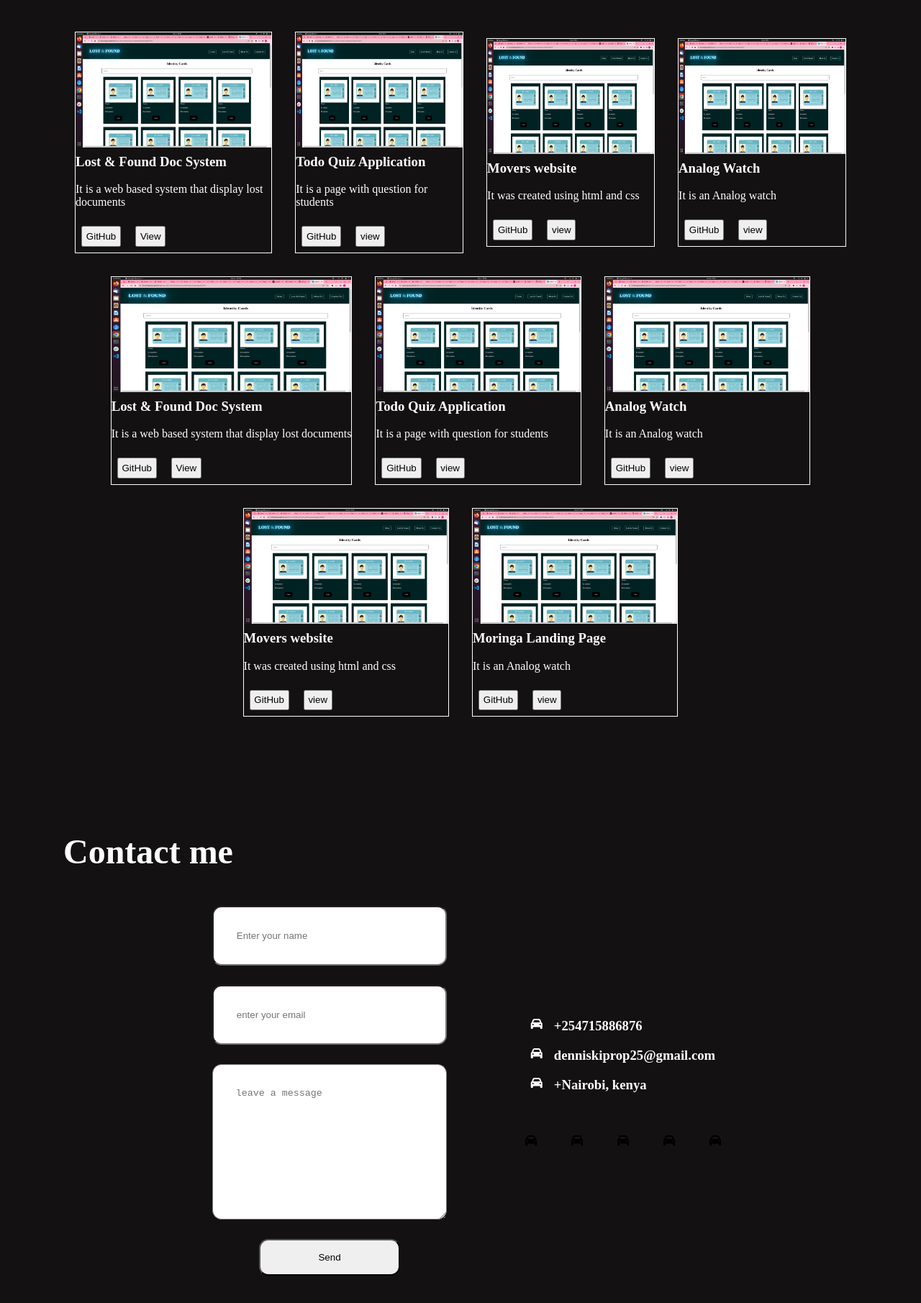
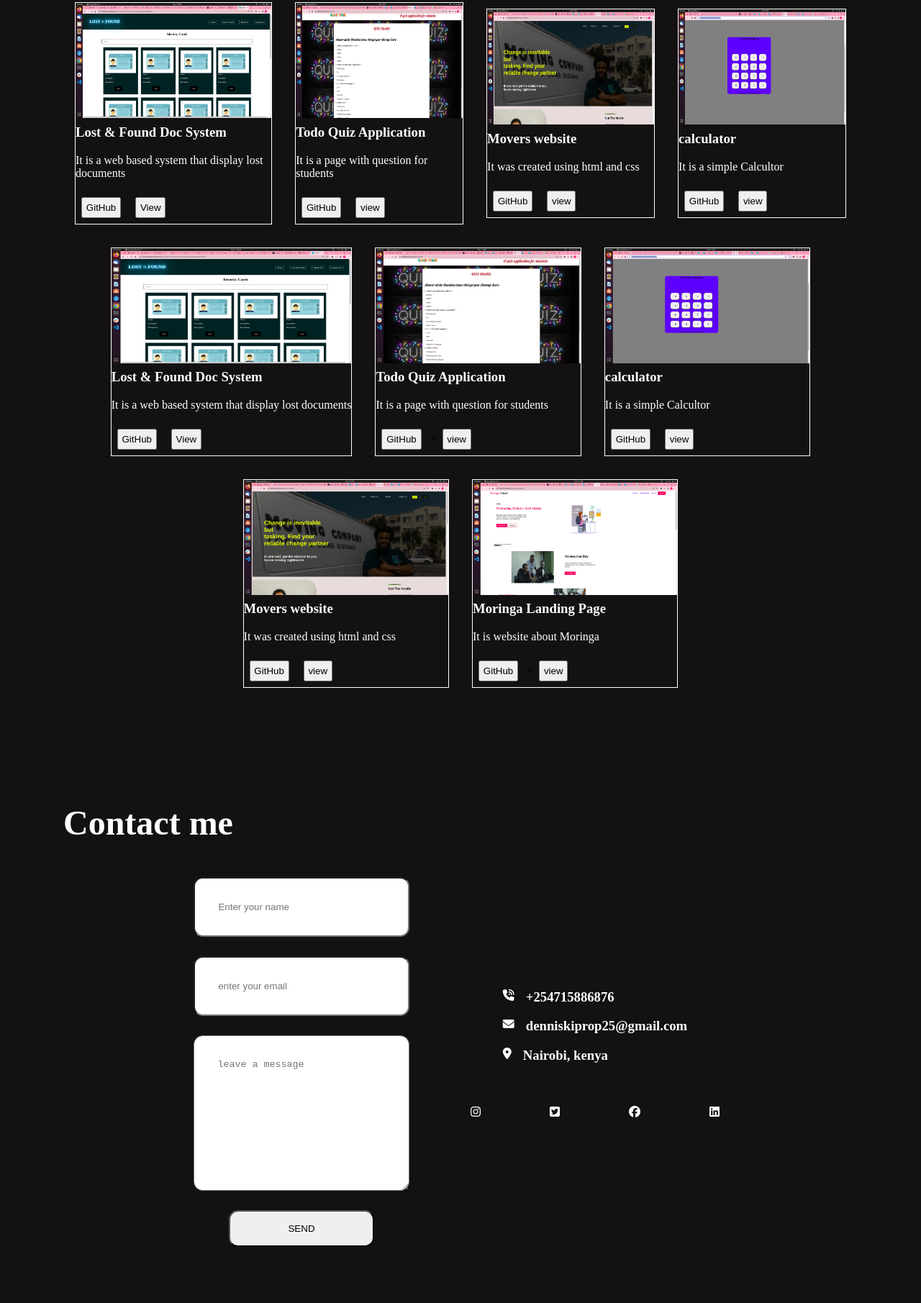
Before and after one commit to Mkdenno/Personal-website, a plain HTML site: page index.html in a window 1280 px wide. Shown: the part 1482-3293 px from the top of the page at 72% size. After the commit the page ends 3263 px from the top, so only its background shows below. Drawn offline with Linux system fonts and the light colour scheme.

Commit message:
It will add javascript to the about us page

```diff
--- a/assets/Css/style.css
+++ b/assets/Css/style.css
@@ -116,7 +116,15 @@ header{
 .content .mystory{
     width: 100%;
     color: white;
-    font-size: 1.5rem;
+    font-size: 1.6rem;
+}
+#more{
+    display:none;
+}
+#button{
+    color: red;
+    cursor: pointer;
+    outline: none;
 }
 
 /* my projects beging */
@@ -181,11 +189,12 @@ header{
 .form button{
      padding:1rem 5rem;
      border-radius: 0.8rem;
+     cursor: pointer;
  }
- .form button a{
+ .form button{
      text-decoration: none;
 }
-.form  a .button:hover{
+.form .button:hover{
     background-color: maroon;
 }
 .social{
@@ -215,4 +224,5 @@ header{
 }
 .social-media i{
     margin: 1.5rem;
+    color: white;
 }
--- a/assets/Js/index.js
+++ b/assets/Js/index.js
@@ -0,0 +1,48 @@
+const inputName=document.getElementById("name");
+const inputMail=document.getElementById("mail");
+const inputMassage=document.getElementById("message");
+const buttonEl=document.getElementById("submit");
+
+
+buttonEl.addEventListener("click", (e)=>{
+    if(inputName.value=="")
+    {
+        alert("Please fill all the fields");
+    }
+    else if(inputMail==""){
+        alert("please enter your Email")
+    }
+    else if(inputMassage==""){
+        alert("please leave a message")
+    }
+
+    else{
+
+        let emailFormat = /^[a-zA-Z0-9.!#$%&'*+/=?^_`{|}~-]+@[a-zA-Z0-9-]+(?:\.[a-zA-Z0-9-]+)*$/
+        if(!emailFormat.test(inputMail)){
+            alert("Submitted Successfully");
+        }
+        else{
+            alert('Email not valid')
+        }
+
+    }
+})
+function check(){
+    let dots=document.getElementById("dots");
+    let more=document.getElementById("more");
+    let button=document.getElementById("button");
+
+    if(dots.style.display==="none"){
+        dots.style.display="inline";
+        button.innerHTML="Read More";
+        more.style.display="none";
+
+    }
+    else{
+        dots.style.display="none";
+        button.innerHTML="Read Less";
+        more.style.display="inline";
+
+    }
+}
--- a/index.html
+++ b/index.html
@@ -46,10 +46,14 @@
                 <img src="./assets/Images/dev.jpg" alt="imG">
             </div>
             <div class="mystory">
-                <p>I am very interested with anything to do with technology , went into programming to learn more about websites and android application.
+                <p>I am very interested with anything to do with technology , went into programming to learn more about Web applications and android applications.
                     The urge to learn more drives me to do researchs with an aim of learning,
-                    improving and solving problems faced in the community that can be handled with improved technology
-                    Willing to cooperate with anyone or any institution that will help me grow and perfect my skills more</p>
+                    <span id="dots">...</span>
+                   <span id="more">improving and solving problems faced in the community that can be handled with improved technology
+                    Willing to cooperate with anyone or any institution that will help me grow and perfect my skills more
+                    </span>
+                    <span id="button" onclick="check()">Read More</span>
+                </p>
             </div>
         </div>
 
@@ -72,26 +76,25 @@
                     <a href="https://eliazaragwaya.github.io/Lost_and_found_Recovery_System/" target="_blank"><button>View</button></a>
                 </div>
                 <div class="card">
-                    <img src="./assets/Images/one.png" alt="">
+                    <img src="./assets/Images/quiz.png" alt="">
                     <h3>Todo Quiz Application</h3>
                     <p>It  is a page with question for students</p>
                     <a href="https://github.com/Mkdenno" target="_blank"><button>GitHub</button></a>
-                    <button>view</button>
-
+                    <a href="https://mkdenno.github.io/quiz-board/"  target="_blank"><button>view</button></a>
                 </div>
                 <div class="card">
-                    <img src="./assets/Images/one.png" alt="">
+                    <img src="./assets/Images/movers.png" alt="">
                     <h3>Movers website</h3>
                     <p>It was created using html and css</p>
                     <a href="https://github.com/Mkdenno" target="_blank"><button>GitHub</button></a>
-                    <button>view</button>
+                   <a href="https://mkdenno.github.io/movers-website/"  target="_blank"><button>view</button></a>
                 </div>
                 <div class="card">
-                    <img src="./assets/Images/one.png" alt="">
-                    <h3>Analog Watch</h3>
-                    <p>It is an Analog watch</p>
+                    <img src="./assets/Images/calc.png" alt="">
+                    <h3>calculator</h3>
+                    <p>It is a simple Calcultor</p>
                     <a href="https://github.com/Mkdenno" target="_blank"><button>GitHub</button></a>
-                    <button>view</button>
+                    <a href="https://mkdenno.github.io/calculator/"  target="_blank"><button>view</button></a>
                 </div>
             </div>
 
@@ -103,38 +106,39 @@
                     <a href="https://github.com/Mkdenno" target="_blank"><button>GitHub</button></a>
                     <a href="https://eliazaragwaya.github.io/Lost_and_found_Recovery_System/" target="_blank"><button>View</button></a>
                 </div>
+
                 <div class="card">
-                    <img src="./assets/Images/one.png" alt="">
+                    <img src="./assets/Images/quiz.png" alt="">
                     <h3>Todo Quiz Application</h3>
                     <p>It  is a page with question for students</p>
                     <a href="https://github.com/Mkdenno" target="_blank"><button>GitHub</button></a>
-                    <button>view</button>
+                    <a href="https://mkdenno.github.io/quiz-board/"  target="_blank"></a>><button>view</button></a>
+                </div>
 
-                </div>
                 <div class="card">
-                    <img src="./assets/Images/one.png" alt="">
-                    <h3>Analog Watch</h3>
-                    <p>It is an Analog watch</p>
+                    <img src="./assets/Images/calc.png" alt="">
+                    <h3>calculator</h3>
+                    <p>It is a simple Calcultor</p>
                     <a href="https://github.com/Mkdenno" target="_blank"><button>GitHub</button></a>
-                    <button>view</button>
+                    <a href="https://mkdenno.github.io/calculator/"  target="_blank"><button>view</button></a>
                 </div>
             </div>
 
 
             <div class="htmlcss">
                 <div class="card">
-                    <img src="./assets/Images/one.png" alt="">
+                    <img src="./assets/Images/movers.png" alt="">
                     <h3>Movers website</h3>
                     <p>It was created using html and css</p>
                     <a href="https://github.com/Mkdenno" target="_blank"><button>GitHub</button></a>
-                    <button>view</button>
+                   <a href="https://mkdenno.github.io/movers-website/"  target="_blank"><button>view</button></a>
                 </div>
                 <div class="card">
-                    <img src="./assets/Images/one.png" alt="">
+                    <img src="./assets/Images/moriweb.png" alt="">
                     <h3>Moringa Landing Page</h3>
-                    <p>It is an Analog watch</p>
+                    <p>It is website about Moringa</p>
                     <a href="https://github.com/Mkdenno" target="_blank"><button>GitHub</button></a>
-                    <button>view</button>
+                    <a href=""  target="_blank"></a>><button>view</button></a>
                 </div>
             </div>
     </section>
@@ -142,35 +146,34 @@
     <section class="contact" id="contact">
         <h1>Contact me</h1>
         <div class="contactme">
-            <div class="form">
-                <input type="text" placeholder="Enter your name"><br>
-                <input type="text" placeholder="enter your email"><br>
-                <textarea name="" id="" cols="30" rows="10" placeholder="leave a message"></textarea><br>
-                <a href="#"><button class="button">Send</button></a>
+            <div class="form" id="">
+                <input type="text" id="name" placeholder="Enter your name"><br>
+                <input type="text" id="email" placeholder="enter your email"><br>
+                <textarea name="" id="message" cols="30" rows="10" placeholder="leave a message"></textarea><br>
+                <button id="submit" type="button" class="button">SEND</button>
             </div>
             <div class="social">
                 <div class="mynumber">
                     <ul>
                         <li>
-                            <i class="fa fa-car"></i>
+                            <i class="fa-solid fa-phone-volume"></i>
                             <h3>+254715886876</h3>
                         </li>
                         <li>
-                            <i class="fa fa-car"></i>
+                            <i class="fa-solid fa-envelope"></i>
                             <h3>denniskiprop25@gmail.com</h3>
                         </li>
                         <li>
-                            <i class="fa fa-car"></i>
-                            <h3>+Nairobi, kenya</h3>
+                            <i class="fa-solid fa-location-dot"></i>
+                            <h3>Nairobi, kenya</h3>
                         </li>
                     </ul>
                 </div>
                 <div class="social-media">
-                    <i class="fa fa-car"></i>
-                    <i class="fa fa-car"></i>
-                    <i class="fa fa-car"></i>
-                    <i class="fa fa-car"></i>
-                    <i class="fa fa-car"></i>
+                    <a href="#"><i><i class="fa-brands fa-instagram"></i></i></a>
+                    <a href="#"><i><i class="fa-brands fa-twitter-square"></i></i></a>
+                    <a href="#"><i><i class="fa-brands fa-facebook"></i></i></a>
+                    <a href="#"><i><i class="fa-brands fa-linkedin"></i></i></a>
                 </div>
             </div>
         </div>
```
Also changed, not shown: assets/Images/Screenshot from 2022-06-05 12-01-48.png (added), assets/Images/calc.png (added), assets/Images/moriweb.png (added), assets/Images/movers.png (added), assets/Images/quiz.png (added).
